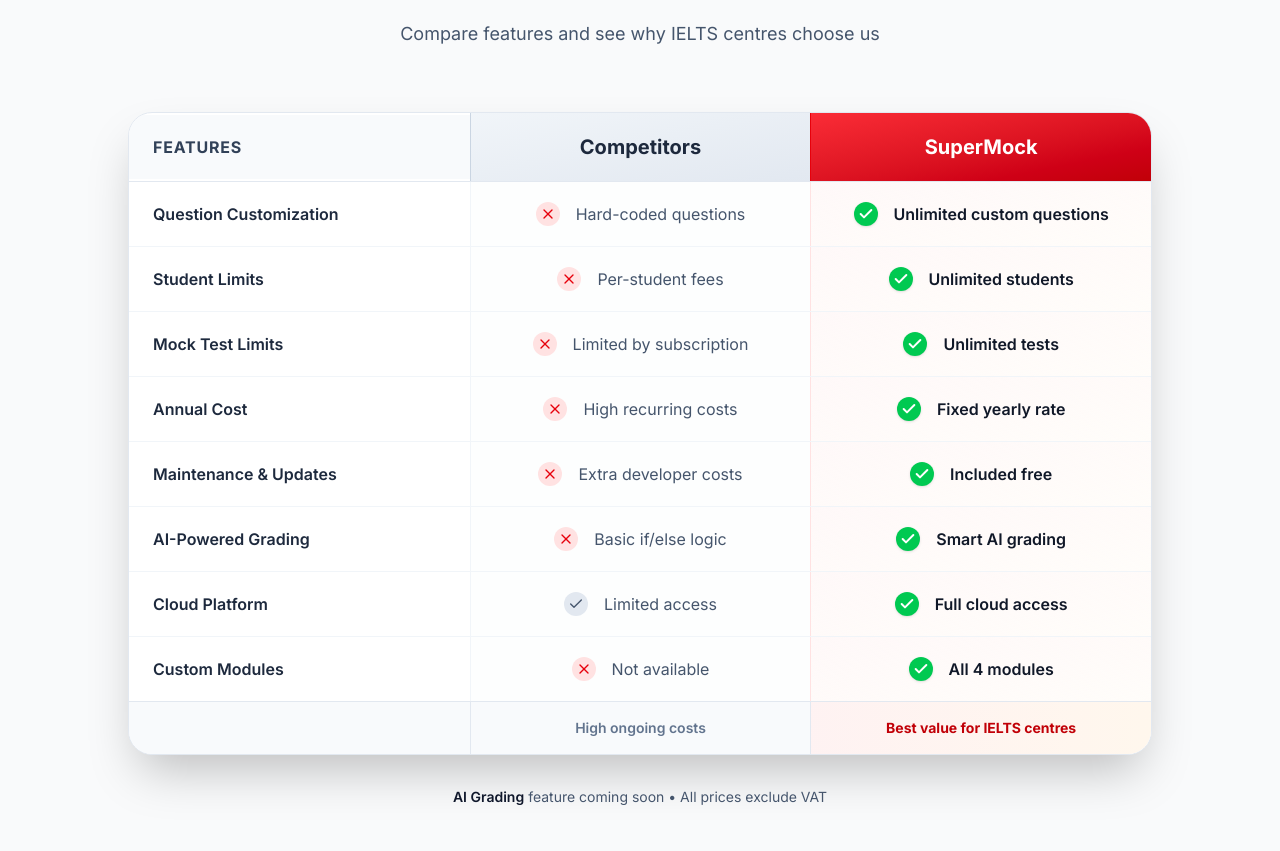
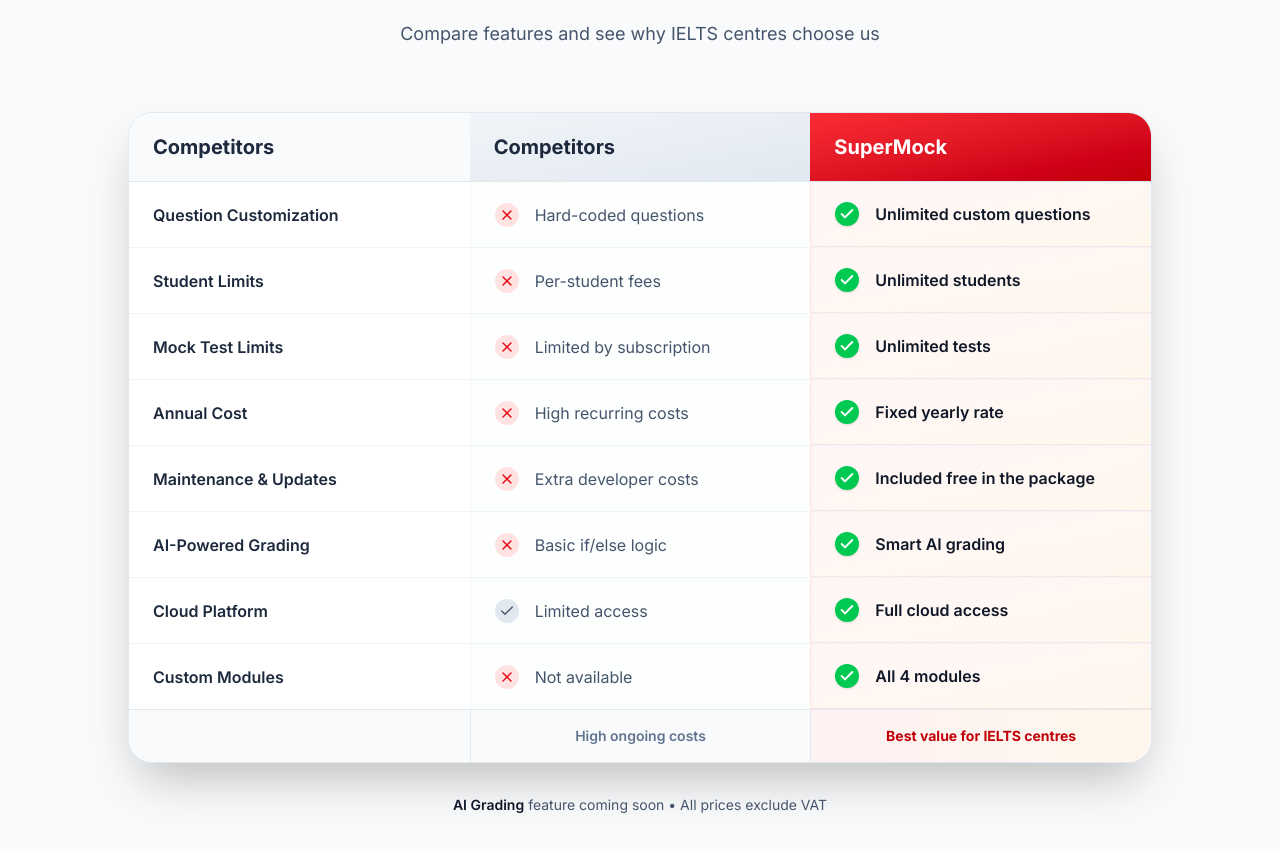
Before and after one commit to DoddleSoft/SuperMock, a Next.js app: page / in a window 1280 px wide. Shown: the part 892-1743 px from the top of the page. Built offline with nearby package versions, Linux system fonts and the light colour scheme.

Commit message:
cpmperative table adjusted

```diff
--- a/app/globals.css
+++ b/app/globals.css
@@ -41,6 +41,50 @@
     -webkit-scroll-behavior: smooth;
     -moz-scroll-behavior: smooth;
   }
+}
+
+/* Minimalist Scrollbar Styling */
+html::-webkit-scrollbar {
+  width: 8px;
+}
+
+html::-webkit-scrollbar-track {
+  background: transparent;
+}
+
+html::-webkit-scrollbar-thumb {
+  background: #d1d5db;
+  border-radius: 4px;
+  transition: background 0.3s ease;
+}
+
+html::-webkit-scrollbar-thumb:hover {
+  background: #9ca3af;
+}
+
+/* Firefox scrollbar */
+* {
+  scrollbar-width: thin;
+  scrollbar-color: #d1d5db transparent;
+}
+
+*::-webkit-scrollbar {
+  width: 8px;
+  height: 8px;
+}
+
+*::-webkit-scrollbar-track {
+  background: transparent;
+}
+
+*::-webkit-scrollbar-thumb {
+  background: #d1d5db;
+  border-radius: 4px;
+  transition: background 0.3s ease;
+}
+
+*::-webkit-scrollbar-thumb:hover {
+  background: #9ca3af;
 }
 
 /* Optimize for performance */
--- a/components/landing/WhyChoose.tsx
+++ b/components/landing/WhyChoose.tsx
@@ -27,7 +27,7 @@
     {
       name: "Maintenance & Updates",
       competitors: { available: false, text: "Extra developer costs" },
-      supermock: { available: true, text: "Included free" },
+      supermock: { available: true, text: "Included free in the package" },
     },
     {
       name: "AI-Powered Grading",
@@ -68,16 +68,17 @@
           <div className="hidden md:block overflow-hidden rounded-3xl border border-slate-200 shadow-2xl bg-white">
             {/* Table Header */}
             <div className="grid grid-cols-3 gap-0 border-b items-center border-slate-200">
-              {/* Features Column Header */}
-              <div className="col-span-1 bg-slate-50 px-6 py-5 flex items-center">
-                <h3 className="text-md font-bold text-slate-700 uppercase tracking-wider">
-                  Features
-                </h3>
+              <div className="col-span-1 bg-slate-50 px-6 py-5">
+                <div className="flex flex-col h-full">
+                  <h3 className="text-lg md:text-xl font-bold text-slate-800">
+                    Competitors
+                  </h3>
+                </div>
               </div>
 
               {/* Competitors Header */}
-              <div className="col-span-1 bg-gradient-to-br from-slate-100 to-slate-200 px-6 py-5 text-center border-l border-slate-300">
-                <div className="flex flex-col items-center justify-center h-full">
+              <div className="col-span-1 bg-gradient-to-br from-slate-100 to-slate-200 px-6 py-5">
+                <div className="flex flex-col h-full">
                   <h3 className="text-lg md:text-xl font-bold text-slate-800">
                     Competitors
                   </h3>
@@ -85,8 +86,8 @@
               </div>
 
               {/* SuperMock Header */}
-              <div className="col-span-1 bg-gradient-to-br from-red-500 to-red-700 px-6 py-5 text-center border-l border-red-600">
-                <div className="flex flex-col items-center justify-center h-full">
+              <div className="col-span-1 bg-gradient-to-br from-red-500 to-red-700 px-6 py-5">
+                <div className="flex flex-col h-full">
                   <h3 className="text-lg md:text-xl font-bold text-white">
                     SuperMock
                   </h3>
@@ -109,8 +110,8 @@
                   </div>
 
                   {/* Competitors Value */}
-                  <div className="col-span-1 px-6 py-5 flex items-center justify-center border-l border-slate-100 bg-slate-50/30">
-                    <div className="flex flex-row items-center gap-4 text-center">
+                  <div className="col-span-1 px-6 py-5 flex items-center border-l border-slate-100 bg-slate-50/30">
+                    <div className="flex flex-row items-center gap-4">
                       {feature.competitors.available ? (
                         <div className="w-6 h-6 rounded-full bg-slate-200 flex items-center justify-center">
                           <Check className="w-4 h-4 text-slate-600" />
@@ -127,8 +128,8 @@
                   </div>
 
                   {/* SuperMock Value */}
-                  <div className="col-span-1 px-6 py-5 flex items-center justify-center border-l border-red-100 bg-gradient-to-br from-red-50/50 to-orange-50/30">
-                    <div className="flex flex-row items-center gap-4 text-center">
+                  <div className="col-span-1 px-6 py-5 flex items-center border-l border-b border-red-100 bg-gradient-to-br from-red-100/30 to-orange-50/90">
+                    <div className="flex flex-row items-center gap-4">
                       {feature.supermock.available ? (
                         <div className="w-6 h-6 rounded-full bg-green-500 flex items-center justify-center shadow-sm">
                           <Check
```
